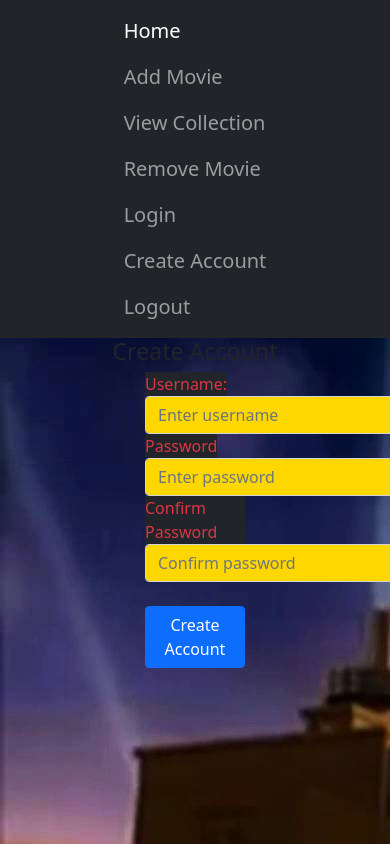
After one commit to Lawrence-Downey/flask-project, a Flask app: page /createAccount in a window 390 px wide. The commit adds this page. Run offline with Flask 2, Linux system fonts and the light colour scheme; tables that the repository leaves empty hold one stand-in row (values such as "Sample post").

Commit message:
Finishing touches are done!

```diff
--- a/Templates/Home.html
+++ b/Templates/Home.html
@@ -24,7 +24,7 @@
         <div class="col-4" id="centerImage">
             <p class="text-danger fs-4 text-center"><strong>Click below to see what's available!</strong></p>
             <a class="view-collection" href="/collection">
-                <img src={{imageFile}} alt="Now Playing Sign" width="560" height="315">
+                <img src={{imageFile}} alt="Now Playing Sign" width={{width}} height={{height}}>
             </a>
         </div>
         <div class="col-4 position-relative">
--- a/Templates/addMovie.html
+++ b/Templates/addMovie.html
@@ -7,7 +7,7 @@
     <div class="addMovie-centered">
         <h1 class="text-secondary text-danger"><strong class="bg-dark">Add Movie</strong></h1>
         <form method="POST" action="" enctype="multipart/form-data">
-            <p><input type="file" name="filename"></p>
+            <p><input type="file" name="file" id="file" accept=".png, .jfif, .jpg, .jpeg"></p>
              <div class="form-group">
                 <label for="movieTitle" class="text-danger bg-dark"><strong>Movie Title:</strong></label>
                 <input type="text" class="form-control" id="movieTitle" name="movieTitle" placeholder="Eg. The Hobbit"
@@ -22,7 +22,7 @@
              <br />
              <div class="form-group">
                 <label for="starring" class="text-danger bg-dark"><strong>Starring:</strong></label>
-                <input type="text" class="form-control" id="starring" name="genre" placeholder="Eg. Tom Cruise"
+                <input type="text" class="form-control" id="starring" name="starring" placeholder="Eg. Tom Cruise"
                         style="width:250%">
              </div>
              <br />
@@ -38,7 +38,7 @@
                         style="width:250%">
              </div>
              <br />
-             <button type="submit" class="btn btn-success">Add Movie</button>
+            <button type="submit" class="btn btn-success" style="margin-left: 85px">Add Movie</button>
         </form>
     </div>
 
--- a/Templates/collection.html
+++ b/Templates/collection.html
@@ -9,6 +9,10 @@
                   <img src="/static/{{movie[5]}}" width={{width}} height={{height}}>
               </a>
               <div class="hide" style="display: none">
+                  {% for i in range(2): %}
+                        <br />
+                  {% endfor %}
+                  <p class="text-success"><strong>~~~~~~~~~~~~~~~~~~~~~~~~~</strong></p>
                   <p class="text-white">Movie Title: {{movie[0]}}</p>
                   <p class="text-success"><strong>~~~~~~~~~~~~~~~~~~~~~~~~~</strong></p>
                   <p class="text-white">Runtime: {{movie[1]}}</p>
@@ -19,6 +23,7 @@
                   <p class="text-success"><strong>~~~~~~~~~~~~~~~~~~~~~~~~~</strong></p>
                   <p class="text-white">Box Office: {{movie[4]}}</p>
                   <p class="text-success"><strong>~~~~~~~~~~~~~~~~~~~~~~~~~</strong></p>
+                  <br />
               </div>
           </div>
       {% endfor %}
--- /dev/null
+++ b/Templates/createAccount.html
@@ -0,0 +1,45 @@
+{% extends "template.html" %}
+{% block title %}Create Account{% endblock %}
+{% block content %}
+<form method="POST">
+  <h3 align="center">Create Account</h3>
+  <div class="create-centered">
+    <div class="form-group">
+      <label for="username" class="text-danger bg-dark">Username:</label>
+      <input
+        type="text"
+        class="form-control"
+        id="username"
+        name="username"
+        placeholder="Enter username"
+        autocomplete="disabled"
+        style="width:250%"
+      />
+    </div>
+    <div class="form-group">
+      <label for="password1" class="text-danger bg-dark">Password</label>
+      <input
+        type="password"
+        class="form-control"
+        id="password1"
+        name="password1"
+        placeholder="Enter password"
+        style="width:250%"
+      />
+    </div>
+    <div class="form-group">
+      <label for="password2" class="text-danger bg-dark">Confirm Password</label>
+      <input
+        type="password"
+        class="form-control"
+        id="password2"
+        name="password2"
+        placeholder="Confirm password"
+        style="width:250%"
+      />
+    </div>
+    <br />
+    <button type="submit" class="btn btn-primary">Create Account</button>
+  </div>
+</form>
+{% endblock %}
--- a/Templates/removeMovie.html
+++ b/Templates/removeMovie.html
@@ -11,13 +11,15 @@
             <input type="text" class="form-control" id="movieTitle" name="movieTitle" placeholder="Eg. The Hobbit"
                     style="width:280%">
          </div>
+         <br />
+         <button type="submit" class="btn btn-success" style="margin-left: 85px">Remove Movie</button>
      </form>
 </div>
 {% for i in range(5) %}
 <br />
 {% endfor %}
 <div class="text-center">
-    <img style="margin-top: 150px" src="{{removeImage}}" width={{width}} height={{height}}>
+    <img style="margin-top: 300px" src="{{removeImage}}" width={{width}} height={{height}}>
 </div>
 
 
--- a/Templates/template.html
+++ b/Templates/template.html
@@ -14,7 +14,7 @@
 </head>
 <body>
     <nav class="navbar navbar-expand-sm bg-dark justify-content-center navbar-dark">
-        <ul class="navbar-nav ">
+        <ul class="navbar-nav">
             <li class="nav-item col-sm-3 fs-5">
                 <a class="nav-link active " href="/">Home</a>
             </li>
@@ -30,6 +30,12 @@
             <li class="nav-item col-sm-3 fs-5">
                 <a class="nav-link " href="/login">Login</a>
             </li>
+            <li class="nav-item col-sm-3 fs-5">
+                <a class="nav-link " href="/createAccount">Create Account</a>
+            </li>
+            <li class="nav-item col-sm-3 fs-5">
+                <a class="nav-link " href="/logout">Logout</a>
+            </li>
         </ul>
     </nav>
         {% block content %} {% endblock %}
--- a/application.py
+++ b/application.py
@@ -1,15 +1,15 @@
+import os
 import sqlite3
 from contextlib import closing
-from flask import Flask, render_template, url_for, request
-
+from flask import Flask, render_template, url_for, request, flash
+from werkzeug.utils import secure_filename, redirect
 
 
 app = Flask(__name__)
-
-conn = sqlite3.connect("movies.db")
+app.config["UPLOAD_PATH"] = "static"
+app.secret_key = "Jiggs Dinner"
+conn = sqlite3.connect("movies.db", check_same_thread=False)
 conn.row_factory = sqlite3.Row
-
-
 
 @app.route("/")
 def home():
@@ -31,7 +31,7 @@ def home():
 
 
 @app.route("/collection")
-def collection(conn):
+def collection():
     with closing(conn.cursor()) as c:
         query = '''SELECT * FROM movies'''
         c.execute(query)
@@ -39,23 +39,25 @@ def collection(conn):
     listOfMovies = []
     for row in results:
         listOfMovies.append(row)
-    if conn:
-        conn.close()
     width = "500"
     height = "700"
 
     return render_template("collection.html", listOfMovies=listOfMovies, width=width, height=height)
 
+@app.route("/addMovie")
+def addMovie():
+    return render_template("addMovie.html")
 
-@app.route("/addMovie", methods=["GET", "POST"])
-def addMovie(conn):
-    #if request.method == "POST":
-    filename = request.form.get("filename")
-    movieTitle = request.form.get("movieTitle")
-    runtime = request.form.get("runtime")
-    starring = request.form.get("starring")
-    genre = request.form.get("genre")
-    boxOffice = request.form.get("boxOffice")
+@app.route("/addMovie", methods=["POST"])
+def newMovie():
+    uploadFile = request.files["file"]
+    filename = secure_filename(uploadFile.filename)
+    movieTitle = request.values["movieTitle"]
+    runtime = request.values["runtime"]
+    starring = request.values["starring"]
+    genre = request.values["genre"]
+    boxOffice = request.values["boxOffice"]
+    uploadFile.save(os.path.join(app.config["UPLOAD_PATH"], filename))
 
     with closing(conn.cursor()) as c:
         query = '''INSERT INTO movies (filename, movieTitle, runtime,
@@ -63,18 +65,92 @@ def addMovie(conn):
                     VALUES (?, ?, ?, ?, ?, ?)'''
         c.execute(query, (filename, movieTitle, runtime, starring, genre, boxOffice))
         conn.commit()
-    return render_template("addMovie.html")
-
+    return redirect("/")
 
 @app.route("/removeMovie")
 def removeMovie():
+    return render_template("removeMovie.html")
+
+@app.route("/removeMovie", methods=["GET", "POST"])
+def trashMovie():
     removeImage = url_for('static', filename='/removeMovieImage.jpg')
-    width = "450"
-    height = "450"
+    width = "500"
+    height = "500"
+    movieTitle = request.form.get("movieTitle")
+
+    with closing(conn.cursor()) as c:
+        query = '''DELETE FROM movies
+                        WHERE movieTitle = ?'''
+        c.execute(query, (movieTitle,))
+        conn.commit()
     return render_template("removeMovie.html", removeImage=removeImage, width=width, height=height)
-
 
 @app.route("/login", methods=["GET", "POST"])
 def login():
-    data = request.form
+    if request.method == "POST":
+        username = request.values["username"]
+        password = request.values["password"]
+
+        with closing(conn.cursor()) as c:
+            query = '''Select username, password from users
+                        Where username = ? AND password = ?'''
+            c.execute(query, (username, password,))
+            user = c.fetchone()
+
+        if username == user[0] and password == user[1]:
+            return redirect(url_for("collection"))
+        else:
+            return redirect(url_for("errorPage"))
     return render_template("login.html", boolean=True)
+
+
+@app.route("/createAccount", methods=["GET", "POST"])
+def createAccount():
+    if request.method == "POST":
+        username = request.values["username"]
+        password1 = request.values["password1"]
+        password2 = request.values["password2"]
+
+        with closing(conn.cursor()) as c:
+            query = '''Select username, password from users
+                        Where username = ?'''
+            c.execute(query, (username,))
+            user = c.fetchone()
+
+        if username == "":
+            flash("Field cannot be blank!", "Error 336")
+            return redirect(url_for("errorPage"))
+        elif len(username) <= 4:
+            flash("Username must be more than 4 characters!", "Error 628")
+            return redirect(url_for("errorPage"))
+        elif password2 != password1:
+            flash("Passwords must match!", "Error 166")
+            return redirect(url_for("errorPage"))
+        elif username == user:
+            flash("That username is already taken!", "Error 007")
+            return redirect(url_for("errorPage"))
+        elif password1 == "":
+            flash("Field cannot be blank!", "Error 336")
+            return redirect(url_for("errorPage"))
+        elif password2 == "":
+            flash("Field cannot be blank!", "Error 336")
+            return redirect(url_for("errorPage"))
+        else:
+            with closing(conn.cursor()) as c:
+                sql = '''Insert into users (username, password)
+                         values (?, ?)'''
+                c.execute(sql, (username, password1,))
+                conn.commit()
+                return redirect(url_for("login"))
+    return render_template("createAccount.html")
+
+@app.route("/logout")
+def logout():
+    return redirect(url_for("login", boolean=False))
+
+@app.route("/error")
+def errorPage():
+    loginFailedImage = url_for('static', filename='/LoginFailed.jpg')
+    width = "560"
+    height = "315"
+    return render_template("errorPage.html", loginFailedImage=loginFailedImage, width=width, height=height)
--- a/static/collection.js
+++ b/static/collection.js
@@ -10,6 +10,10 @@ $(document).ready( () => {
     });
 
     setTimeout(function(){
-    $("#centerImage").fadeOut(500).fadeIn(500).fadeOut(500).fadeIn(500).fadeOut(500).fadeIn(500).fadeOut(500).fadeIn(500)
+    $("#centerImage").fadeOut(500).fadeIn(500).fadeOut(500).fadeIn(500)
+                     .fadeOut(500).fadeIn(500).fadeOut(500).fadeIn(500)
     }, 2000);
+
+    $("errorMessage").fadeOut(500).fadeIn(500).fadeOut(500).fadeIn(500)
+                     .fadeOut(500).fadeIn(500).fadeOut(500).fadeIn(500)
 });
--- a/static/homepage.css
+++ b/static/homepage.css
@@ -56,3 +56,13 @@ input:placeholder-shown {
     margin-left:-50px;
     margin-top:-50px;
 }
+
+.create-centered{
+    position:absolute;
+    width:100px;
+    height:100px;
+    left:50%;
+    top:50%;
+    margin-left:-50px;
+    margin-top:-50px;
+}
```
Also changed, not shown: Templates/errorPage.html (added, +14 -0 lines), movies.db, static/ElfChristmas.jpg (added), static/LoginFailed.jpg (added).
